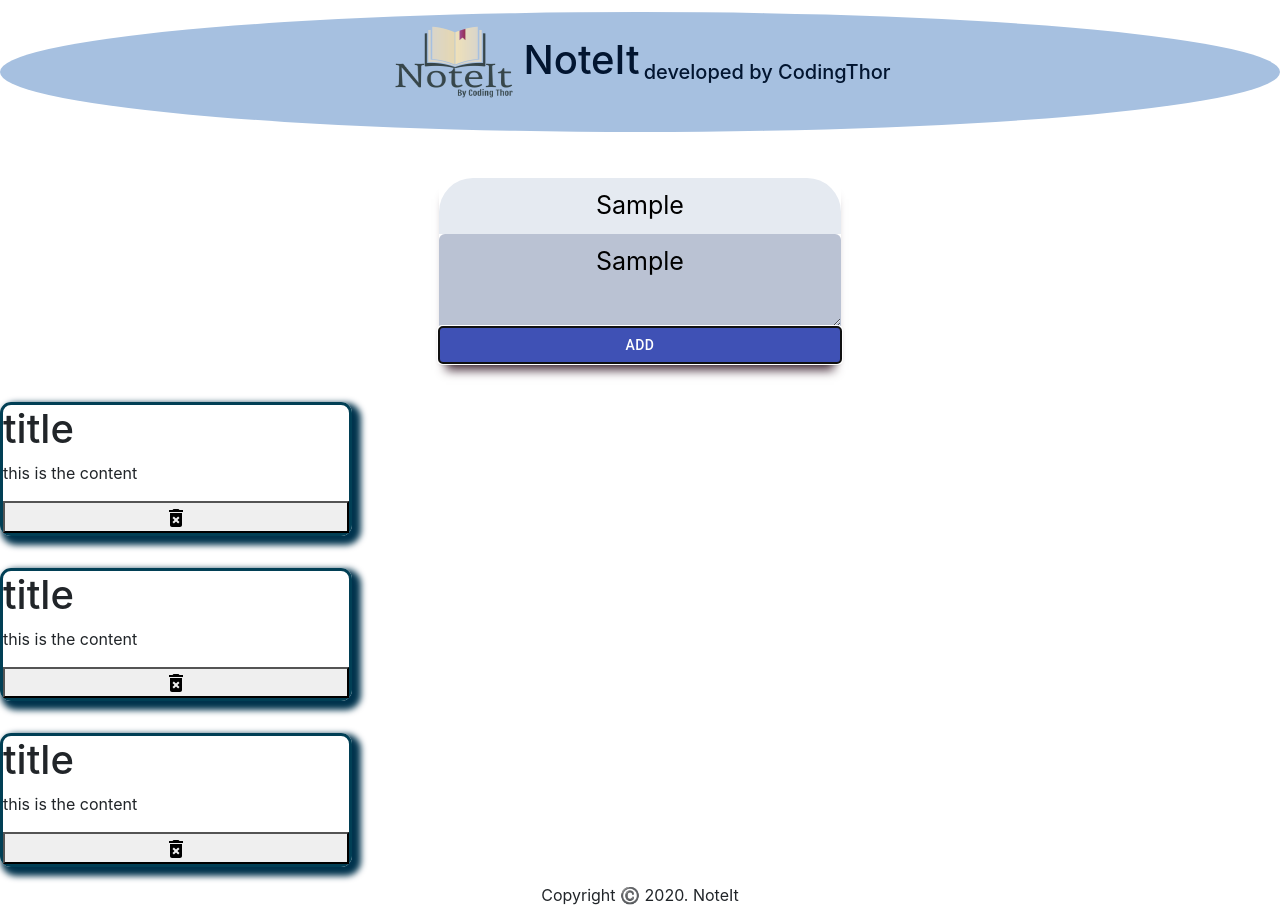
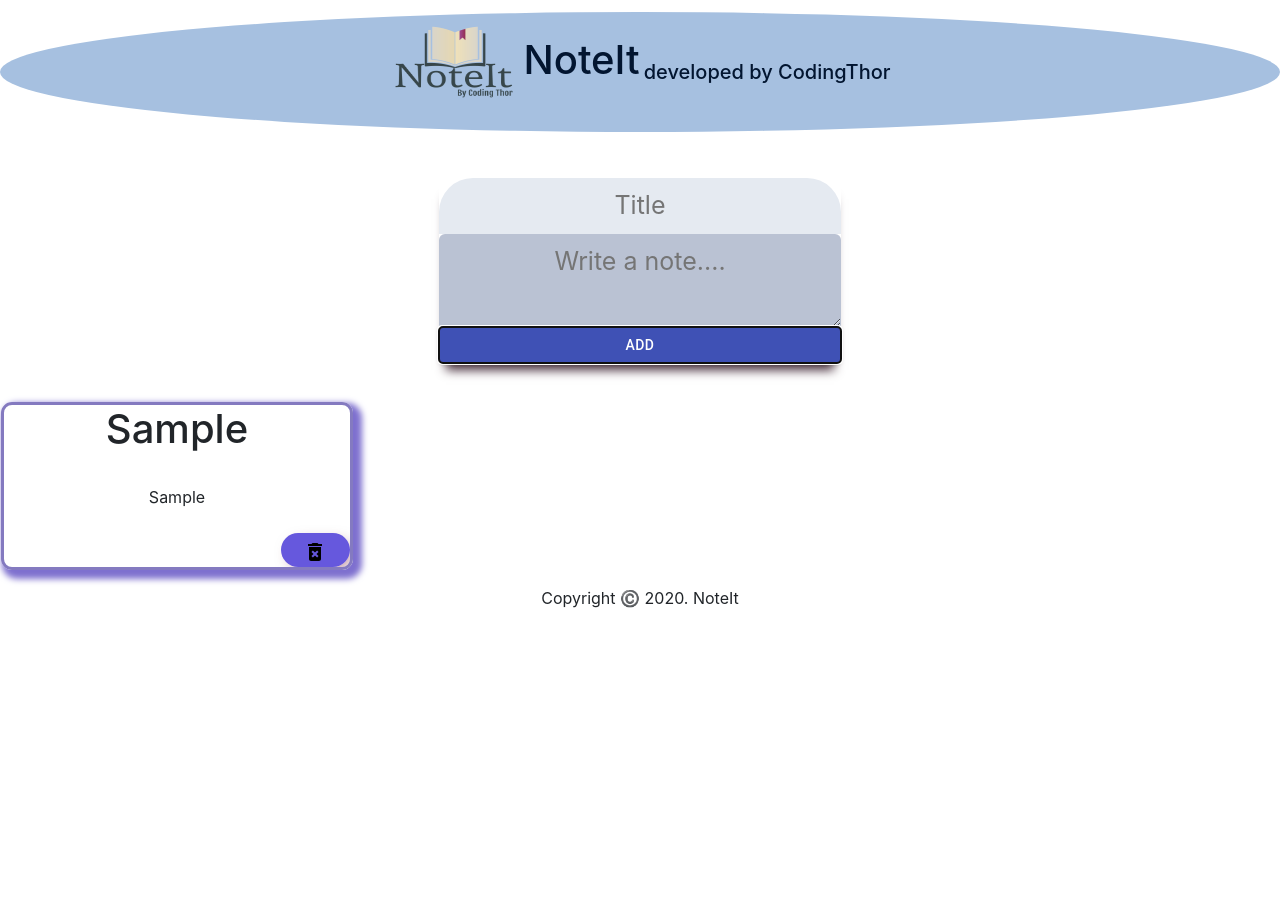
Before and after one commit to pranavbharadwaj007/React-Practise, a React (Create React App) app: page / in a window 1280 px wide. Both pictures are taken after typing "Sample", "Sample" into the empty fields and a click on the button "ADD". After the commit the page ends 800 px from the top, so only its background shows below. Built offline with nearby package versions, Linux system fonts and the light colour scheme.

Commit message:
completed desktop version of NoteIt app

```diff
--- a/src/CreateNote.jsx
+++ b/src/CreateNote.jsx
@@ -1,12 +1,40 @@
 import React from "react";
 import Button from '@material-ui/core/Button';
-const CreateNote =()=>{
-    return <>
+import { useState } from "react";
+const CreateNote =(props)=>{
+
+    const[note,setNote]=useState({
+        title:"",
+        content:"",
+    });
+
+    const InputEvent=(event)=>{
+
+        // const value=event.target.value;
+        // const name=event.target.name;
+
+        const{name,value}=event.target;
+
+        setNote((prevData)=>{
+            return{
+                ...prevData,
+                [name]:value,
+            };
+        });
+    };
+    const addEvent=()=>{
+props.passNote(note);
+setNote({
+    title:"",
+    content:"",
+});
+    }
+   return <>
     <div className="main_note">
         <form>
-    <input type="text" placeholder="Title" autoComplete="off"/>
-    <textarea rows="" column="" placeholder="Write a note...."></textarea>
-    <Button variant="contained" color="primary" >Add</Button>
+    <input type="text" value={note.title} name="title" onChange={InputEvent}  placeholder="Title" autoComplete="off"/>
+    <textarea rows="" column="" value={note.content} name="content" onChange={InputEvent} placeholder="Write a note...."></textarea>
+    <Button onClick={addEvent} variant="contained" color="primary" >Add</Button>
         </form>
     </div>
           </>;
--- a/src/Note.jsx
+++ b/src/Note.jsx
@@ -1,14 +1,17 @@
 import React from "react"
 import "../node_modules/bootstrap/dist/css/bootstrap.min.css";
 import DeleteForeverIcon from '@material-ui/icons/DeleteForever';
-const Note =()=>{
+const Note =(props)=>{
+    const deleteNote =()=>{
+        props.deleteItem(props.id);
+    }
     return <>
-    <div  className="Notearea row container-fluid">
-    <div className="note my-3 ">
-    <h1>title</h1>
-
-    <p>this is the content</p>
-    <button className="btnn">
+    <div  className="Notearea ">
+    <div className="note mx-3 my-3 ">
+<h1>{props.title}</h1>
+    <br/>
+<p>{props.content}</p>
+    <button className="btnn" onClick={deleteNote}>
     <DeleteForeverIcon className='deleteicon'/>
     </button>
     </div>
--- a/src/Proj.js
+++ b/src/Proj.js
@@ -1,4 +1,4 @@
-import React from 'react';
+import React, { useState } from 'react';
 import "../node_modules/bootstrap/dist/css/bootstrap.min.css";
 import Header from  './Header'
 import './indexproj.css';
@@ -7,13 +7,41 @@ import Note from "./Note";
 import CreateNote from "./CreateNote";
 
 const Proj =()=>{
+    const[addItem,setAddItem]=useState([]);
+    const addNote=(note)=>{
+//alert("i am clicked");
+setAddItem((prevData)=>{
+    return [...prevData,note];
+})
+    };
+
+    const onDelete =(id)=>{
+        setAddItem((olddata)=>{
+           return olddata.filter((currdata,indx)=>{
+                return indx!==id;
+            })
+        })
+
+    }
 return(
     <>
     <Header />
-    <CreateNote />
-    <Note/>
-    <Note/>
-    <Note/>
+    <CreateNote  passNote={addNote}
+    />
+  <div className="row">
+    {
+   addItem.map((val,index)=>{
+    return( <Note
+    key={index}
+    id={index}
+    title={val.title}
+    content={val.content}
+    deleteItem={onDelete}
+    />
+    );
+   })
+}
+</div>
     <Footer />
     </>
 )
--- a/src/indexproj.css
+++ b/src/indexproj.css
@@ -68,15 +68,33 @@ textarea{
 }
 .note{
 
-  width: 22%;
+  text-align: center;
+  position:relative;
+  width: 34%;
+  height: 168px;
   display: flex;
+  overflow: auto;
   flex-direction: column;
   width: 22rem;
-  border:3px solid rgb(1, 63, 85);
+  border:3px solid rgb(132, 122, 192);
   border-radius:11px;
-  box-shadow: 5px 5px 6px 4px #00334d;
+  box-shadow: 5px 5px 6px 4px #7e70cf;
 }
-.btn{
+.note:hover{
+
+  text-align: center;
+  position:relative;
+  width: 34%;
+  height: 168px;
+  display: flex;
+  overflow: auto;
+  flex-direction: column;
+  width: 22rem;
+  border:3px solid rgb(49, 42, 155);
+  border-radius:11px;
+  box-shadow: 5px 5px 6px 4px #050133;
+}
+.btnn{
 
   width: 20%;
   cursor: pointer;
@@ -85,18 +103,20 @@ textarea{
   background-color: rgba(87, 72, 218, 0.911);
   color: rgb(0, 0, 0);
   font-size: 17pt;
-
+  position: absolute;
+right:    0;
+bottom:   0;
  padding: 0px 0px;
   outline: none;
   box-shadow: 5px 5px 15px -5px rgba(105, 4, 34, 0.589);
 
 }
-.btn:hover{
+.btnn:hover{
   cursor: pointer;
   border: none;
   background-color: rgba(218, 72, 72, 0.911);
   color: rgb(245, 240, 240);
-
+outline: none;
   box-shadow: 5px 5px 15px -5px rgba(19, 4, 105, 0.789);
 
 }
```
